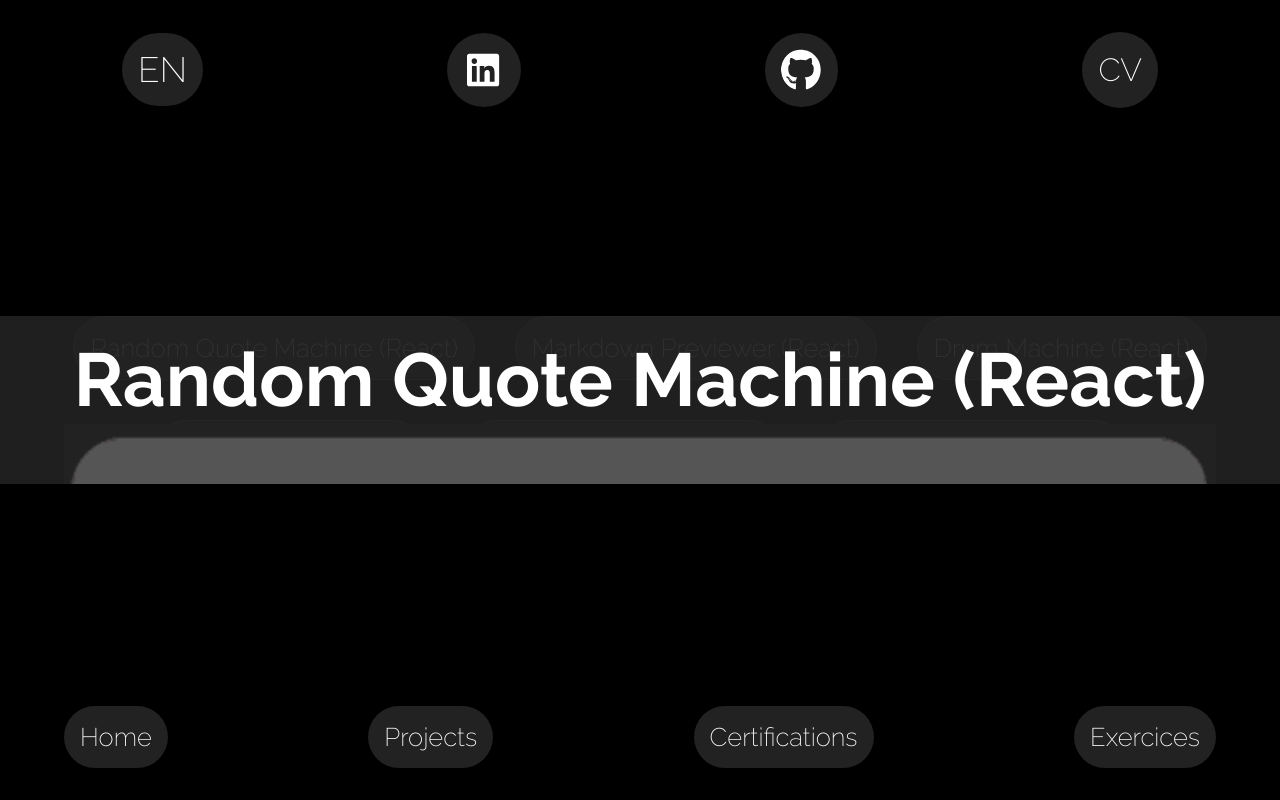
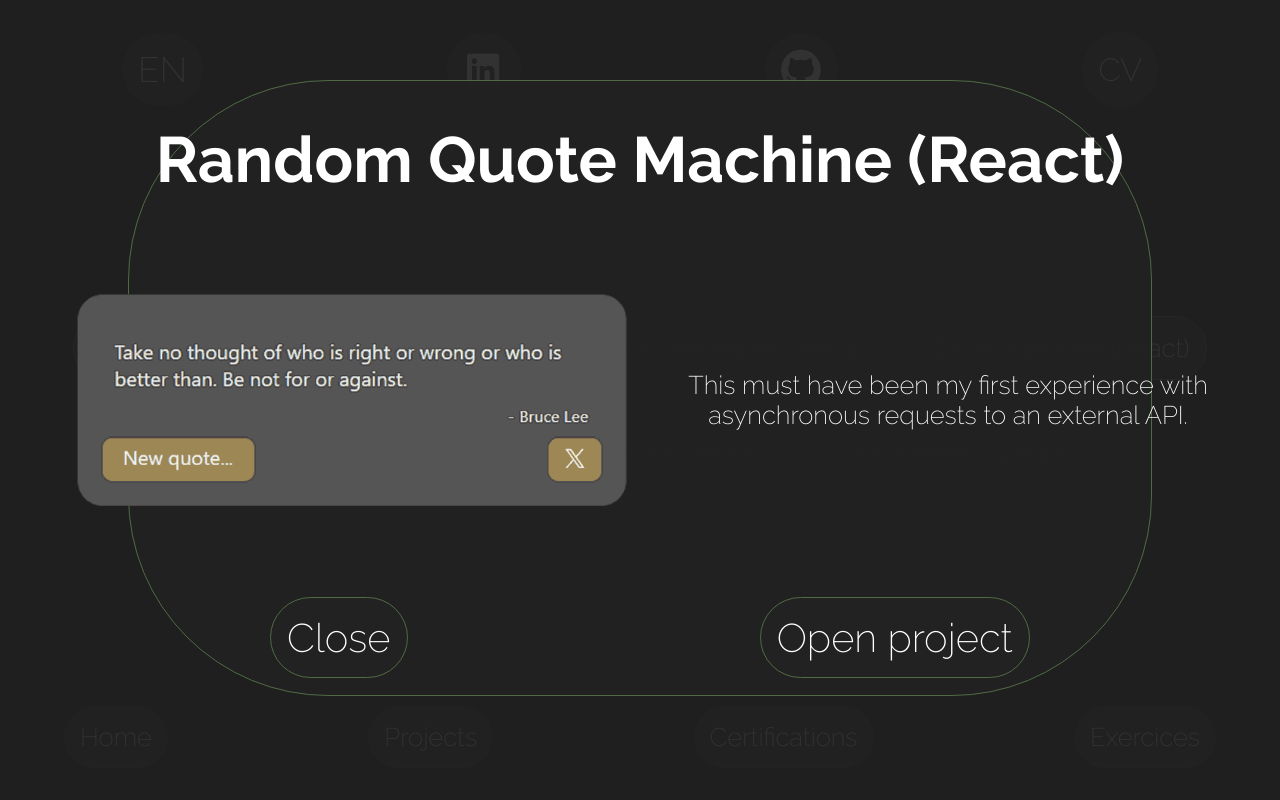
Before and after one commit to mati-fernandez/portfolio-react, a React (Vite) app: page /#/projects in a window 1280 px wide. Built offline with nearby package versions, Linux system fonts and the light colour scheme.

Commit message:
Some more styling

```diff
--- a/src/App.css
+++ b/src/App.css
@@ -24,7 +24,7 @@ html {
 }
 
 body {
-  height: 100%;
+  /* height: 100%; */
   font-family: 'Raleway', Arial, Helvetica, sans-serif;
   font-weight: 200;
   background-color: var(--color-background);
@@ -108,6 +108,8 @@ body {
 }
 
 .alpha-bkg {
+  z-index: 999;
+  display: none;
   pointer-events: all;
   position: absolute;
   top: 0;
@@ -135,6 +137,10 @@ body {
   width: 100%;
 }
 
+.alpha-bkg.is-open {
+  display: flex;
+}
+
 .modal {
   pointer-events: auto;
   position: absolute;
@@ -150,39 +156,48 @@ body {
   line-height: 0;
 }
 
-.thumbnail {
-  width: 90vw;
-}
-
-.project-detail {
+.detail {
   padding-top: 0;
   font-size: 2rem;
   display: flex;
   flex-direction: column;
+  justify-content: center;
+  gap: 10vh;
+}
+
+.detail h3 {
+  margin: 0;
+  font-size: 6vw;
+}
+
+figure {
+  margin: 0;
+  display: flex;
+  flex-direction: column;
+  gap: 5vh;
+}
+
+figure img {
+  width: 90vw;
+}
+
+figcaption {
+  margin: 0;
+  font-size: 4vw;
+}
+
+.detail .btn-panel {
+  display: flex;
   justify-content: space-around;
 }
 
-.project-detail h3 {
+.detail .btn-panel .button {
   margin: 0;
-}
-
-.project-detail p {
-  margin: 0;
-  font-size: 1.2rem;
-}
-
-.project-detail .btn-panel {
-  display: flex;
-  flex-direction: row;
-  justify-content: space-between;
-}
-
-.project-detail .btn-panel .button {
-  margin: 0;
-  font-size: 1.2rem;
+  font-size: 2vh;
   height: fit-content;
   width: fit-content;
   align-self: center;
+  border: 1px solid var(--color-secondary);
 }
 
 .page {
@@ -269,6 +284,72 @@ body {
     padding: 0;
   }
 
+  .alpha-bkg {
+    z-index: 99;
+    position: fixed;
+    top: 50%;
+    left: 50%;
+    height: 100vh;
+    transform: translate(-50%, -50%);
+  }
+
+  .detail {
+    gap: 50vh;
+    width: 90vw;
+    height: 90vh;
+    /* border: 1px dashed red; */
+  }
+
+  .detail::before {
+    content: '';
+    position: absolute;
+    top: 5vh;
+    left: 5vw;
+    right: 5vw;
+    bottom: 5vw;
+    border: 1px solid var(--color-secondary);
+    border-radius: 200px;
+    pointer-events: none;
+    z-index: -1;
+    background-color: var(--color-background-alpha);
+  }
+
+  .detail h3 {
+    font-size: 5vw;
+  }
+
+  figure {
+    position: absolute;
+    display: flex;
+    flex-direction: row;
+    align-items: center;
+  }
+
+  figure img {
+    width: 50%;
+    padding: 1vw;
+  }
+
+  figcaption {
+    font-size: 2vw;
+    width: 50%;
+  }
+
+  /* .detail .btn-panel {
+  } */
+
+  .detail .btn-panel .button {
+    font-size: 5vh;
+  }
+
+  .detail .btn-panel .button:first-of-type {
+    margin-left: 30px;
+  }
+
+  .detail .btn-panel .button:last-of-type {
+    margin-right: 10px;
+  }
+
   .link {
     font-size: 0.8rem;
   }
@@ -303,6 +384,7 @@ body {
   }
 
   .page {
+    overflow: visible;
     box-sizing: border-box;
     flex-direction: row;
     flex-wrap: wrap;
@@ -332,7 +414,6 @@ body {
     justify-content: space-between;
     bottom: 4vh;
     padding: 0 5vw;
-    z-index: 10;
   }
 
   #desktop-menu > a {
--- a/src/App.jsx
+++ b/src/App.jsx
@@ -42,6 +42,14 @@ function App() {
   return (
     <TranslationProvider>
       <LanguageSetup />
+      {aspectRatio === 'portrait' ? (
+        <MobileHeader showMenu={showMenu} setShowMenu={setShowMenu} />
+      ) : (
+        <>
+          <DesktopHeader />
+          <DesktopFooter />
+        </>
+      )}
       <Routes>
         <Route
           path="/"
@@ -63,14 +71,6 @@ function App() {
         />
         <Route path="*" element={<h1>Not Found</h1>} />
       </Routes>
-      {aspectRatio === 'portrait' ? (
-        <MobileHeader showMenu={showMenu} setShowMenu={setShowMenu} />
-      ) : (
-        <>
-          <DesktopHeader />
-          <DesktopFooter />
-        </>
-      )}
     </TranslationProvider>
   );
 }
--- a/src/components/MobileMenu.jsx
+++ b/src/components/MobileMenu.jsx
@@ -11,7 +11,7 @@ const MobileMenu = () => {
   const { language, setLanguage } = useContext(TranslationContext);
 
   return (
-    <div className="alpha-bkg">
+    <div className="alpha-bkg is-open">
       <LanguageButton language={language} setLanguage={setLanguage} />
       <nav className="modal menu">
         <MainMenu />
--- a/src/components/Modal.jsx
+++ b/src/components/Modal.jsx
@@ -2,7 +2,7 @@
 const Modal = ({ children }) => {
   return (
     <article className="alpha-bkg is-open">
-      <div className="modal project-detail">{children}</div>
+      <div className="modal detail">{children}</div>
     </article>
   );
 };
--- a/src/i18n/en.json
+++ b/src/i18n/en.json
@@ -10,7 +10,8 @@
     "item1": {
       "title": "Random Quote Machine (React)",
       "description": "This must have been my first experience with asynchronous requests to an external API.",
-      "button": "Open"
+      "button1": "Close",
+      "button2": "Open project"
     },
     "item2": "Markdown Previewer (React)",
     "item3": "Drum Machine (React)",
--- a/src/i18n/es.json
+++ b/src/i18n/es.json
@@ -11,7 +11,7 @@
       "title": "Máquina de Citas Aleatorias (React)",
       "description": "Esta debe haber sido mi primer experiencia con peticiones asíncronas hacia una API externa.",
       "button1": "Cerrar",
-      "button2": "Abrir"
+      "button2": "Abrir proyecto"
     },
     "item2": "Previsualizdor de Markdown (React)",
     "item3": "Caja de Ritmos (React)",
--- a/src/pages/Projects.jsx
+++ b/src/pages/Projects.jsx
@@ -17,8 +17,10 @@ const Projects = () => {
       </a>
       <Modal>
         <h3>{translate('projects.item1.title')}</h3>
-        <img className="thumbnail" src={imgrqm} alt="Random quote machine" />
-        <p>{translate('projects.item1.description')}</p>
+        <figure>
+          <img src={imgrqm} alt="Random quote machine" />
+          <figcaption>{translate('projects.item1.description')}</figcaption>
+        </figure>
         <div className="btn-panel">
           <a href="#" className="link button">
             {translate('projects.item1.button1')}
```
Also changed, not shown: src/assets/random-quote-machine.png.
